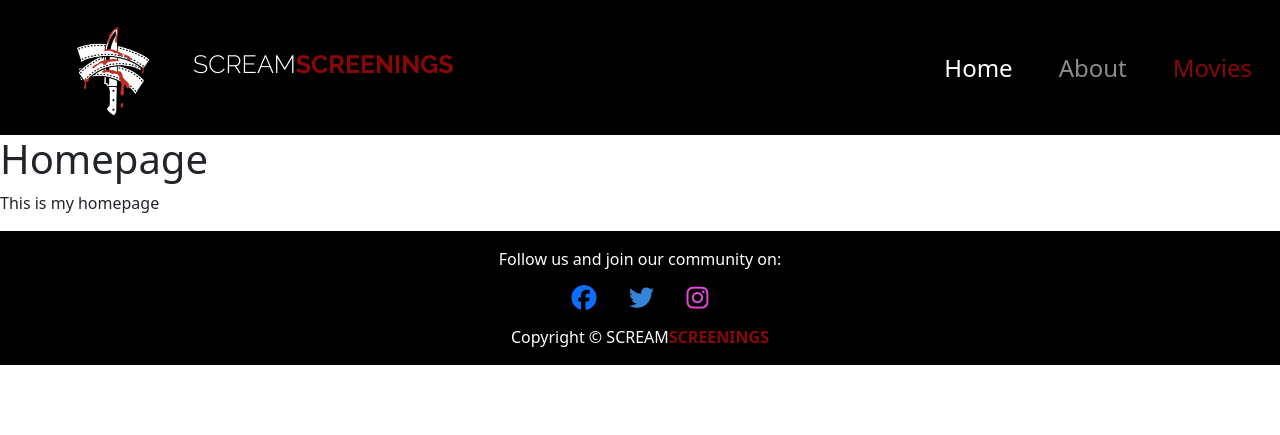
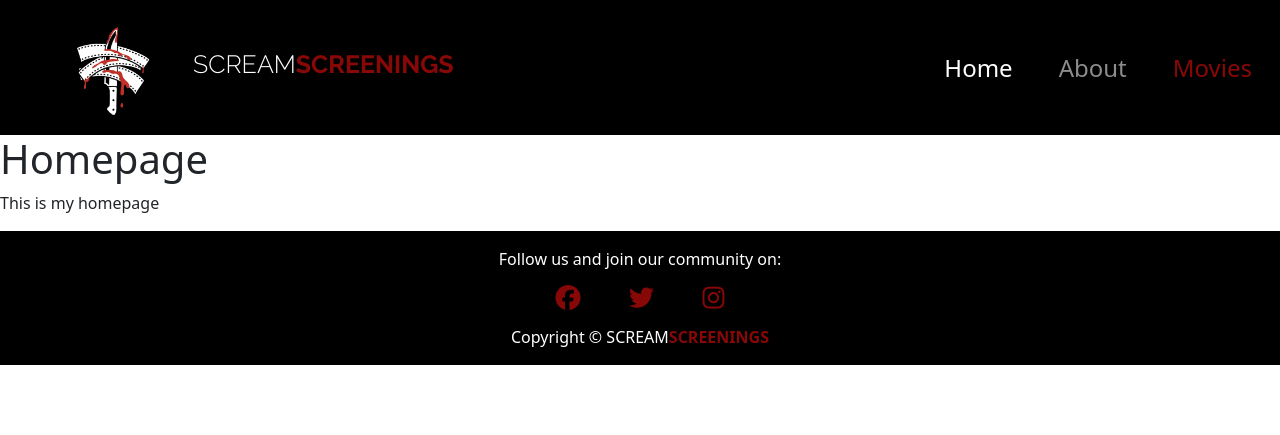
Before and after one commit to Thom52/scream-screenings, a Django app: page / in a window 1280 px wide. Shown: the top 435 px of the page. Run offline with Django 5.2, Linux system fonts and the light colour scheme; some libraries are stand-ins or nearby versions.

Commit message:
Update styles to social links in footer

```diff
--- a/scream_screenings/settings.py
+++ b/scream_screenings/settings.py
@@ -27,7 +27,7 @@ TEMPLATES_DIR = os.path.join(BASE_DIR, 'templates')
 SECRET_KEY = os.environ.get("SECRET_KEY")
 
 # SECURITY WARNING: don't run with debug turned on in production!
-DEBUG = False
+DEBUG = True
 
 ALLOWED_HOSTS = ['.herokuapp.com',
                  '127.0.0.1']
--- a/static/css/style.css
+++ b/static/css/style.css
@@ -77,6 +77,14 @@ a {
   color: var(--blood-red);
 }
 
+.social-link {
+  color: var(--blood-red);
+}
+
+.social-link:hover {
+  color: var(--red);
+}
+
 /* Media Queries */
 
 /* Navigation */
--- a/templates/base.html
+++ b/templates/base.html
@@ -87,7 +87,7 @@
                 <!-- Facebook Link -->
                 <a
                   href="https://facebook.com"
-                  class="social-link mx-2"
+                  class="social-link mx-3"
                   target="_blank"
                   rel="noopener"
                   aria-label="Follow us on Facebook (opens in a new tab)"
@@ -98,29 +98,23 @@
                 <!-- Twitter Link -->
                 <a
                   href="https://twitter.com"
-                  class="social-link mx-2"
+                  class="social-link mx-3"
                   target="_blank"
                   rel="noopener"
                   aria-label="Follow us on Twitter (opens in a new tab)"
                 >
-                  <i
-                    class="fa-brands fa-twitter footer-text"
-                    style="color: #3684d9"
-                  ></i>
+                  <i class="fa-brands fa-twitter footer-text"></i>
                 </a>
 
                 <!-- Instagram Link -->
                 <a
                   href="https://instagram.com"
-                  class="social-link mx-2"
+                  class="social-link mx-3"
                   target="_blank"
                   rel="noopener"
                   aria-label="Follow us on Instagram (opens in a new tab)"
                 >
-                  <i
-                    class="fa-brands fa-instagram footer-text"
-                    style="color: #e548d8"
-                  ></i>
+                  <i class="fa-brands fa-instagram footer-text"></i>
                 </a>
               </div>
 
```
